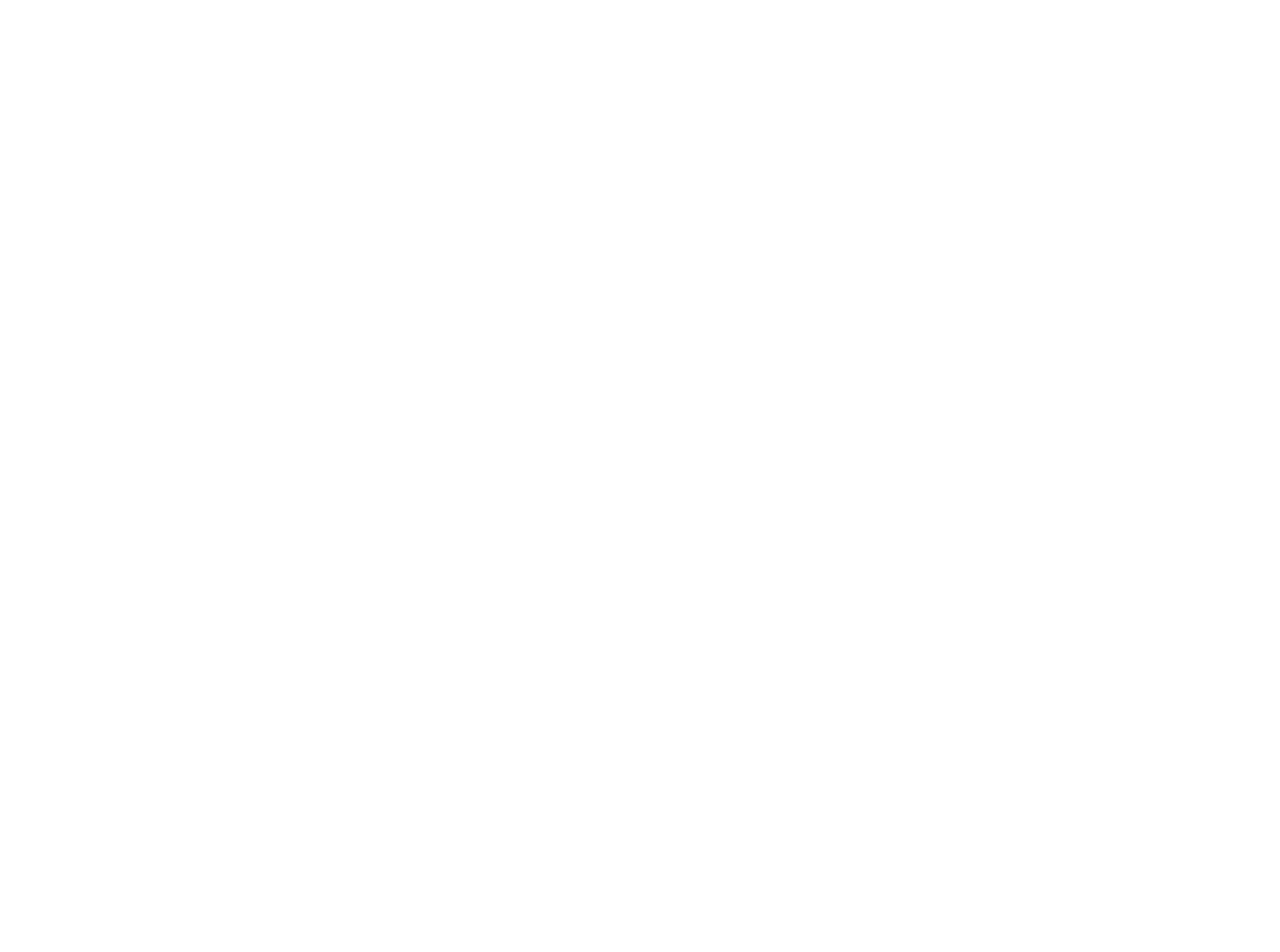
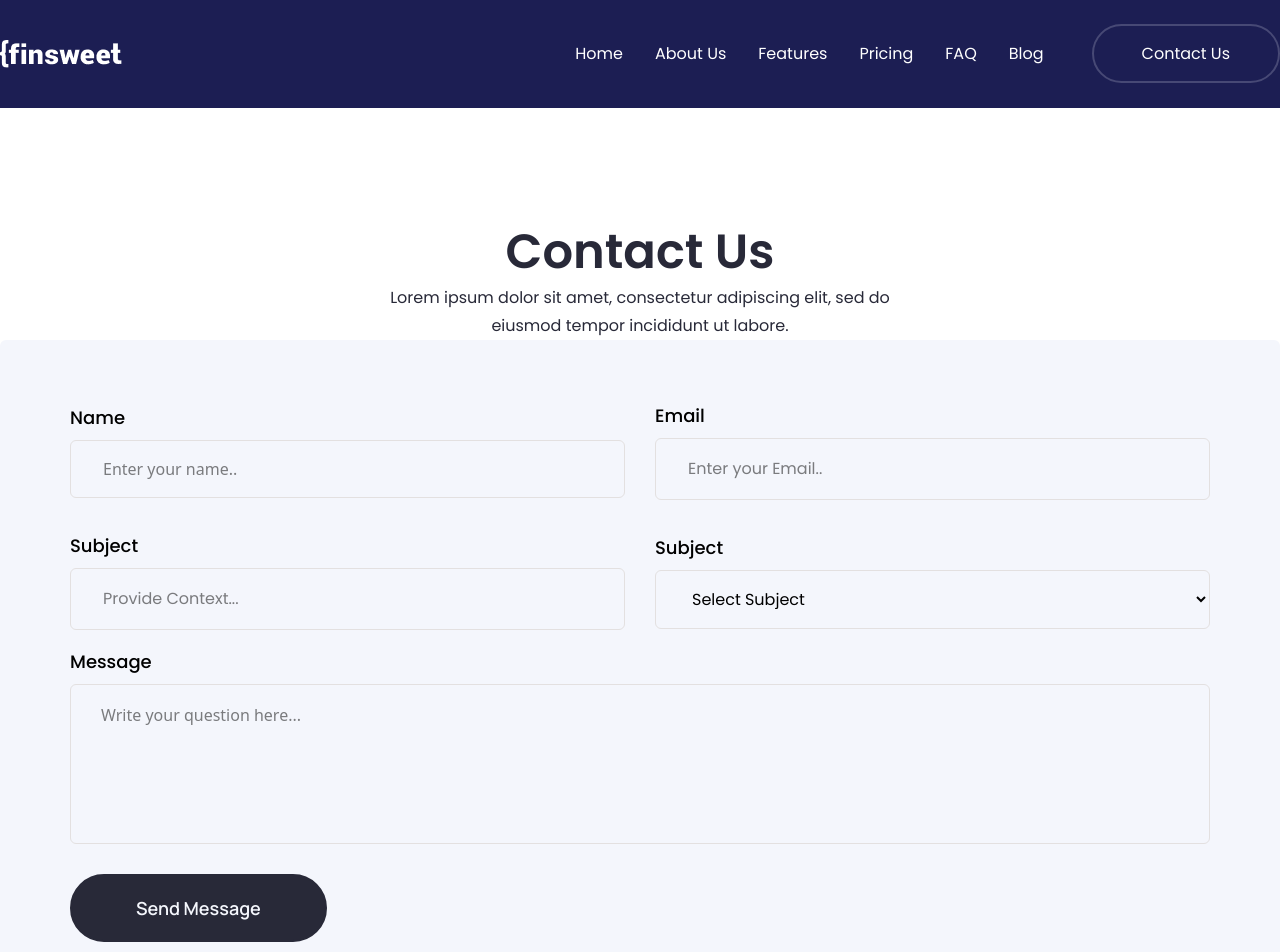
Before and after one commit to Roni006/finsweet, a React app: page /contactus in a window 1280 px wide. Before the commit this address had no page. Shown: the top 952 px of the page. Before the commit the page ends 800 px from the top, so only its background shows below. Built offline with nearby package versions, Linux system fonts and the light colour scheme; the HTML template or start-up script is replaced by a standard one.

Commit message:
i've just created contact us components properly

```diff
--- a/src/App.jsx
+++ b/src/App.jsx
@@ -25,6 +25,7 @@
 import OurBlog from "./Pages/OurBlog/OurBlog";
 import BlogHeading from "./Pages/BlogHeading/BlogHeading";
 import BlogBody from "./Pages/BlogBody/BlogBody";
+import ContactUs from "./Pages/ContactUs/ContactUs";
 function App() {
   return (
     <>
@@ -56,8 +57,9 @@
             <Route path="/keyword" element={<Keywords />} />
             <Route path="/featureblog" element={<FeatureBlog />} />
             <Route path="/ourblog" element={<OurBlog />} />
-            <Route path="blogheading" element={<BlogHeading />} />
-            <Route path="blogbody" element={<BlogBody />} />
+            <Route path="/blogheading" element={<BlogHeading />} />
+            <Route path="/blogbody" element={<BlogBody />} />
+            <Route path="/contactus" element={<ContactUs />} />
 
           </Route>
         </Routes>
--- /dev/null
+++ b/src/Pages/ContactUs/ContactUs.jsx
@@ -0,0 +1,114 @@
+import React from "react";
+import Container from "../../components/Common/Container";
+
+const ContactUs = () => {
+  return (
+    <>
+      <section className="py-28">
+        <Container>
+          <div>
+            <div>
+              <h1 className="gblh text-center">Contact Us</h1>
+              <p className="gblsw w-[562px] text-center mx-auto">
+                Lorem ipsum dolor sit amet, consectetur adipiscing elit, sed do
+                eiusmod tempor incididunt ut labore.
+              </p>
+            </div>
+            <div className="bg-[#F4F6FC] py-15 px-[70px] rounded-md">
+              <form className="">
+                <div className="grid grid-cols-2 items-center gap-7.5">
+                  <div className="flex flex-col gap-1.5">
+                    <label htmlFor="text" className="top-span">
+                      Name
+                    </label>
+                    <input
+                      className=" py-4 px-8 border border-[#e3e0e0] rounded-md outline-none "
+                      type="text"
+                      placeholder="Enter your name.."
+                    />
+                  </div>
+
+                  <div className="flex flex-col gap-1.5">
+                    <label htmlFor="email" className="top-span">
+                      Email
+                    </label>
+                    <input
+                      className="iuput py-4 px-8 border border-[#e3e0e0] rounded-md outline-none "
+                      type="email"
+                      placeholder="Enter your Email.."
+                    />
+                  </div>
+
+                  <div className="flex flex-col gap-1.5">
+                    <label htmlFor="text" className="top-span">
+                      Subject
+                    </label>
+                    <input
+                      className="iuput py-4 px-8 border border-[#e3e0e0] rounded-md outline-none "
+                      type="text"
+                      placeholder="Provide Context..."
+                    />
+                  </div>
+
+                  <div className="flex flex-col gap-1.5">
+                    <label htmlFor="text" className="top-span">
+                      Subject
+                    </label>
+                    <select
+                      name=""
+                      id=""
+                      className="iuput py-4 px-8 border border-[#e3e0e0] rounded-md outline-none cursor-pointer"
+                    >
+                      <option value="Select Subject">Select Subject</option>
+                      <option className="top-span" value="design">
+                        Web Design
+                      </option>
+                      <option className="top-span" value="development">
+                        Web Development
+                      </option>
+                      <option className="top-span" value="graphics">
+                        Graphics Design
+                      </option>
+                      <option className="top-span" value="marketing">
+                        Digital Marketing
+                      </option>
+                      <option className="top-span" value="motion">
+                        Motion Graphics
+                      </option>
+                    </select>
+                    {/* <input
+                      className="iuput py-4 px-8 border border-[#e3e0e0] rounded-md outline-none "
+                      type="text"
+                      placeholder="Select SUbject.."
+                    /> */}
+                  </div>
+                </div>
+                <div className="flex flex-col gap-1.5 mt-4">
+                  <label htmlFor="text" className="top-span">
+                    Message
+                  </label>
+                  <textarea
+                    name=""
+                    id=""
+                    className="pt-4.5 pb-[92px] px-7.5 border border-[#e3e0e0] rounded-md outline-none resize-none"
+                    placeholder="Write your question here..."
+                  ></textarea>
+                </div>
+                <div>
+                  <a
+                    href="#"
+                    className="contact-cta py-4 px-16 bg-[#282938] border-2 border-[#282938] mt-7.5 inline-block rounded-full hover:bg-transparent hover:text-[#282938]! duration-300 ease-in-out "
+                  >
+                    Send Message
+                  </a>
+                </div>
+              </form>
+            </div>
+          </div>
+        </Container>
+      </section>
+    </>
+  );
+};
+
+export default ContactUs;
--- a/src/index.css
+++ b/src/index.css
@@ -9,6 +9,9 @@
 /* todo: global style  */
 .gbls {
   @apply text-[16px] leading-7 font-poppins font-normal text-[#ffffff];
+}
+.iuput {
+  @apply text-[16px] leading-7 font-poppins font-normal text-[#000000];
 }
 
 .readmore {
@@ -37,6 +40,9 @@
 
 .cta {
   @apply text-[18px] leading-8 font-manrope font-semibold text-[#1B1C2B];
+}
+.contact-cta {
+  @apply text-[18px] leading-8 font-manrope font-semibold text-[#F4F6FC];
 }
 .gblsb {
   @apply text-[18px] leading-8 font-poppins font-medium text-[#2405F2];
```
